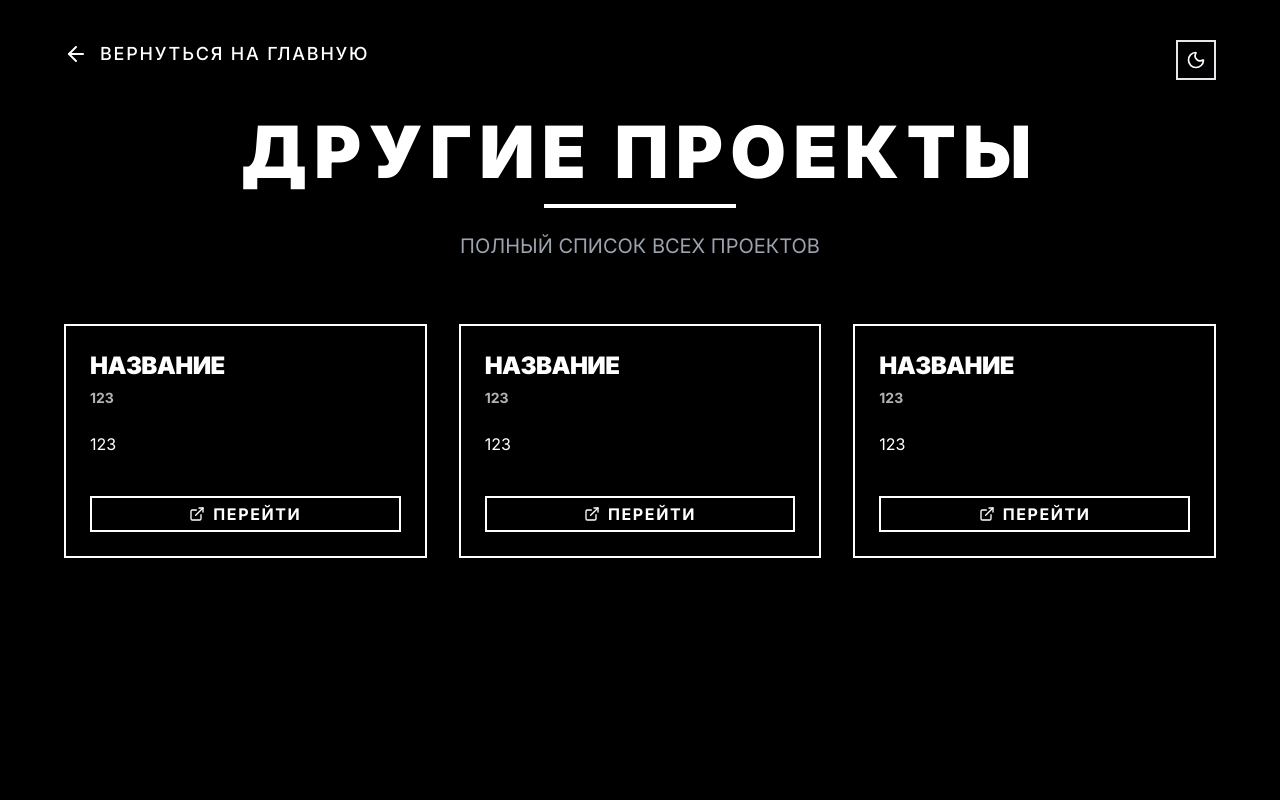
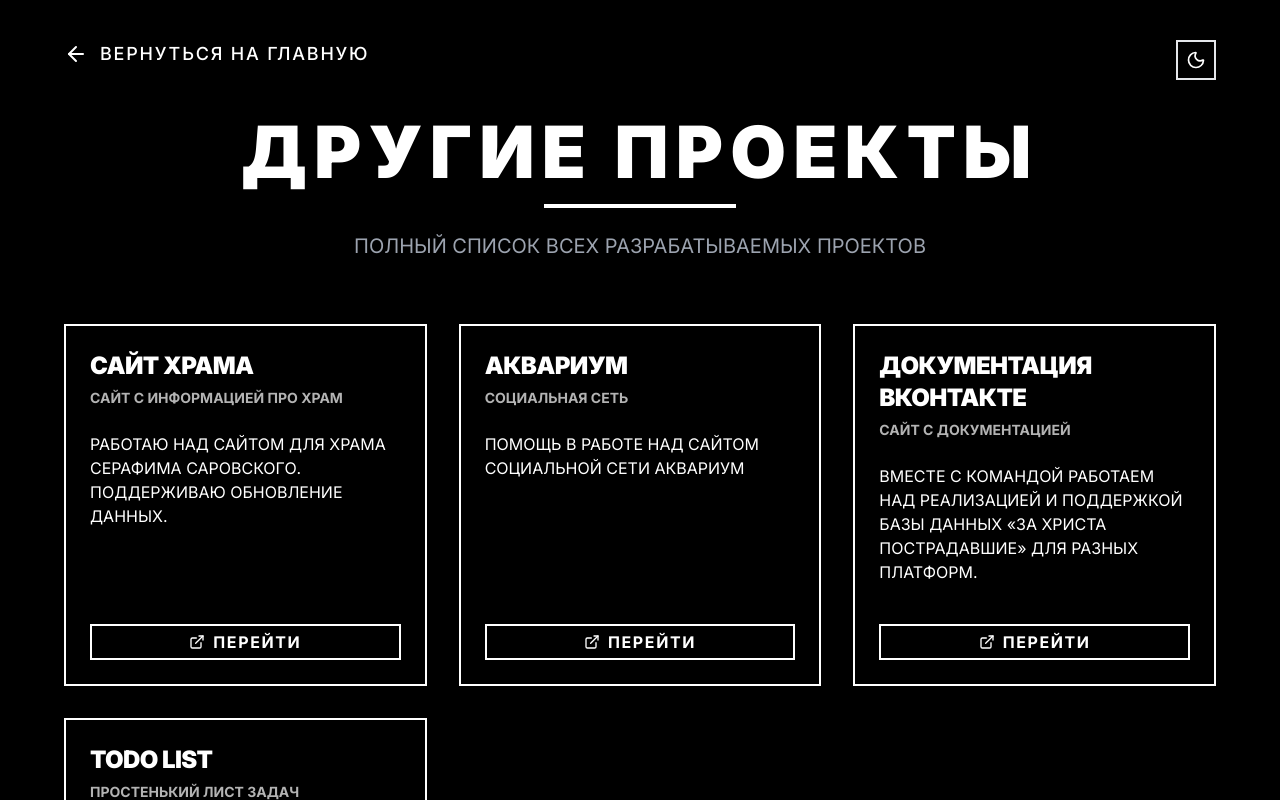
Before and after one commit to reDdboy/My_Lending, a React (Vite) app: page /projects in a window 1280 px wide. Built offline with nearby package versions, Linux system fonts and the light colour scheme.

Commit message:
Проекты перенесены в отдельный файл, на главной странице выводится 3 проекта

```diff
--- a/package.json
+++ b/package.json
@@ -11,6 +11,7 @@
     },
     "dependencies": {
         "@radix-ui/react-slot": "^1.2.4",
+        "@tailwindcss/line-clamp": "^0.4.4",
         "card": "^2.5.4",
         "class-variance-authority": "^0.7.1",
         "clsx": "^2.1.1",
--- a/src/App.tsx
+++ b/src/App.tsx
@@ -4,7 +4,7 @@ import Footer from './components/Footer/Footer';
 import Snow from './components/Snow/Snow';
 
 import Home from './pages/Home';
-import MoreProject from './pages/MoreProject';
+import MoreProject from "./pages/MoreProject";
 
 function App() {
     return (
--- a/src/components/Project/Project.tsx
+++ b/src/components/Project/Project.tsx
@@ -1,90 +1,13 @@
-import { Card, CardContent, CardDescription, CardFooter, CardHeader, CardTitle } from "@/components/ui/card"
-import { Button } from "@/components/ui/button"
-import { ExternalLink } from "lucide-react"
-import { useSpotlight } from "@/hooks/useSpotlight"
+import { SpotlightCard } from "../ProjectCard/ProjectCard";
+import { projects } from "@/data/projects"
 
-interface ProjectData {
-    title: string
-    subtitle: string
-    description: string
-    link: string
-    linkText: string
-    external?: boolean
+interface ProjectProps {
+    limit?: number
+    showOtherProjects?: boolean
 }
 
-function SpotlightCard({ project }: { project: ProjectData }) {
-    const { onMouseMove, onMouseLeave } = useSpotlight()
-
-    return (
-        <div
-            className="relative flex w-full h-full overflow-hidden"
-            onMouseMove={onMouseMove}
-            onMouseLeave={onMouseLeave}
-        >
-            {/* Световое пятно */}
-            <div
-                className="spotlight-effect pointer-events-none absolute z-10 rounded-full"
-                style={{
-                    width: "300px",
-                    height: "300px",
-                    transform: "translate(-50%, -50%)",
-                    opacity: 0,
-                    transition: "opacity 0.3s ease",
-                    background: "radial-gradient(circle, rgba(255,255,255,0.12) 0%, transparent 65%)",
-                }}
-            />
-
-            <Card className="flex flex-col w-full h-full border-2 border-black dark:border-white bg-white dark:bg-black shadow-[4px_4px_0_#000] dark:shadow-[4px_4px_0_#fff]">
-                <CardHeader>
-                    <CardTitle className="text-2xl font-black">{project.title}</CardTitle>
-                    <CardDescription className="font-bold">{project.subtitle}</CardDescription>
-                </CardHeader>
-                <CardContent className="flex-grow">
-                    <p>{project.description}</p>
-                </CardContent>
-                <CardFooter className="mt-auto pt-4">
-                    <Button asChild className="bg-white dark:bg-black text-black dark:text-white border-2 border-black dark:border-white hover:bg-gray-100 dark:hover:bg-gray-900 w-full py-4 text-base font-bold">
-                        <a
-                            href={project.link}
-                            {...(project.external !== false ? { target: "_blank", rel: "noopener noreferrer" } : {})}
-                            className="flex items-center justify-center gap-2 text-black dark:text-white"
-                        >
-                            <ExternalLink className="w-4 h-4" />
-                            {project.linkText}
-                        </a>
-                    </Button>
-                </CardFooter>
-            </Card>
-        </div>
-    )
-}
-
-function Project() {
-    const projects: ProjectData[] = [
-        {
-            title: "ДОКУМЕНТАЦИЯ ВКОНТАКТЕ",
-            subtitle: "Сайт с документацией",
-            description:
-                "Вместе с командой работаем над реализацией и поддержкой Базы Данных «За Христа Пострадавшие» для разных платформ.",
-            link: "https://vkfcsapp.pstgu.ru/",
-            linkText: "Перейти",
-        },
-        {
-            title: "Сайт Храма",
-            subtitle: "Сайт с информацией про храм",
-            description:
-                "Работаю над сайтом для Храма Серафима Саровского. Поддерживаю обновление данных.",
-            link: "https://hram.site.reddboy.ru",
-            linkText: "Перейти",
-        },
-        {
-            title: "Todo List",
-            subtitle: "Простенький лист задач",
-            description: "Сайт для добавления задач на день.",
-            link: "https://todo.reddboy.ru",
-            linkText: "Перейти",
-        },
-    ]
+function Project({ limit, showOtherProjects = true }: ProjectProps) {
+    const projectsToShow = limit ? projects.slice(0, limit) : projects;
 
     return (
         <section id="projects" className="container mx-auto px-4 py-20">
@@ -94,11 +17,11 @@ function Project() {
             </div>
 
             <div className="grid grid-cols-1 md:grid-cols-2 lg:grid-cols-3 gap-8 mb-20">
-                {projects.map((project, idx) => (
+                {projectsToShow.map((project, idx) => (
                     <SpotlightCard key={idx} project={project} />
                 ))}
             </div>
-
+            {showOtherProjects && (
                 <div className="max-w-3xl mx-auto">
                     <div className="flex items-center justify-center gap-4 mb-10">
                         <div className="h-px flex-1 bg-gradient-to-r from-transparent via-black to-black dark:via-white dark:to-white"></div>
@@ -108,7 +31,6 @@ function Project() {
                         <div className="h-px flex-1 bg-gradient-to-l from-transparent via-black to-black dark:via-white dark:to-white"></div>
                     </div>
 
-                {/* Одна широкая карточка с акцентом */}
                     <div className="flex justify-center">
                         <div className="w-full max-w-2xl transition-all duration-300">
                             <SpotlightCard
@@ -125,10 +47,9 @@ function Project() {
                         </div>
                     </div>
                 </div>
+            )}
         </section>
     )
 }
 
-export type { ProjectData }
-export { SpotlightCard }
 export default Project
--- /dev/null
+++ b/src/components/ProjectCard/ProjectCard.tsx
@@ -0,0 +1,64 @@
+import { Card, CardContent, CardDescription, CardFooter, CardHeader, CardTitle } from "@/components/ui/card"
+import { Button } from "@/components/ui/button"
+import { ExternalLink } from "lucide-react"
+import { useSpotlight } from "@/hooks/useSpotlight"
+
+export interface ProjectData {
+    title: string
+    subtitle: string
+    description: string
+    link: string
+    linkText: string
+    external?: boolean
+}
+
+// interface SpotlightCardProps {
+//     project: ProjectData
+// }
+
+export function SpotlightCard({ project }: { project: ProjectData }) {
+    const { onMouseMove, onMouseLeave } = useSpotlight()
+
+    return (
+        <div
+            className="relative flex w-full h-full overflow-hidden"
+            onMouseMove={onMouseMove}
+            onMouseLeave={onMouseLeave}
+        >
+            {/* Световое пятно */}
+            <div
+                className="spotlight-effect pointer-events-none absolute z-10 rounded-full"
+                style={{
+                    width: "300px",
+                    height: "300px",
+                    transform: "translate(-50%, -50%)",
+                    opacity: 0,
+                    transition: "opacity 0.3s ease",
+                    background: "radial-gradient(circle, rgba(255,255,255,0.12) 0%, transparent 65%)",
+                }}
+            />
+
+            <Card className="flex flex-col w-full h-full border-2 border-black dark:border-white bg-white dark:bg-black shadow-[4px_4px_0_#000] dark:shadow-[4px_4px_0_#fff]">
+                <CardHeader>
+                    <CardTitle className="text-2xl font-black">{project.title}</CardTitle>
+                    <CardDescription className="font-bold">{project.subtitle}</CardDescription>
+                </CardHeader>
+                <CardContent className="flex-grow">
+                    <p>{project.description}</p>
+                </CardContent>
+                <CardFooter className="mt-auto pt-4">
+                    <Button asChild className="bg-white dark:bg-black text-black dark:text-white border-2 border-black dark:border-white hover:bg-gray-100 dark:hover:bg-gray-900 w-full py-4 text-base font-bold">
+                        <a
+                            href={project.link}
+                            {...(project.external !== false ? { target: "_blank", rel: "noopener noreferrer" } : {})}
+                            className="flex items-center justify-center gap-2 text-black dark:text-white"
+                        >
+                            <ExternalLink className="w-4 h-4" />
+                            {project.linkText}
+                        </a>
+                    </Button>
+                </CardFooter>
+            </Card>
+        </div>
+    )
+}
--- /dev/null
+++ b/src/data/projects.ts
@@ -0,0 +1,35 @@
+import type { ProjectData } from "@/components/ProjectCard/ProjectCard"
+
+export const projects: ProjectData[] = [
+    {
+        title: "Сайт Храма",
+        subtitle: "Сайт с информацией про храм",
+        description:
+            "Работаю над сайтом для Храма Серафима Саровского. Поддерживаю обновление данных.",
+        link: "https://hram.site.reddboy.ru",
+        linkText: "Перейти",
+    },
+    {
+        title: "Аквариум",
+        subtitle: "Социальная сеть",
+        description:
+            "Помощь в работе над сайтом социальной сети Аквариум",
+        link: "https://aquarium.org.ru/welcome",
+        linkText: "Перейти",
+    },
+    {
+        title: "ДОКУМЕНТАЦИЯ ВКОНТАКТЕ",
+        subtitle: "Сайт с документацией",
+        description:
+            "Вместе с командой работаем над реализацией и поддержкой Базы Данных «За Христа Пострадавшие» для разных платформ.",
+        link: "https://vkfcsapp.pstgu.ru/",
+        linkText: "Перейти",
+    },
+    {
+        title: "Todo List",
+        subtitle: "Простенький лист задач",
+        description: "Сайт для добавления задач на день.",
+        link: "https://todo.reddboy.ru",
+        linkText: "Перейти",
+    },
+]
--- a/src/pages/Home.tsx
+++ b/src/pages/Home.tsx
@@ -18,7 +18,7 @@ function Home() {
             <About />
 
             {/* Блок с проектами */}
-            <Project />
+            <Project limit={3} showOtherProjects={true} />
 
             {/* Блок с технологиями */}
             <Tech />
--- a/src/pages/MoreProject.tsx
+++ b/src/pages/MoreProject.tsx
@@ -2,36 +2,10 @@ import { ArrowLeft } from "lucide-react"
 import { Link } from "react-router-dom"
 import ThemeToggle from "../components/ThemeToggle/ThemeToggle"
 
-import { SpotlightCard } from "../components/Project/Project"
+import { SpotlightCard } from "@/components/ProjectCard/ProjectCard";
+import { projects } from "@/data/projects";
 
-export default function MoreProject() {
-    const moreProjects = [
-        {
-            title: "Название",
-            subtitle: "123",
-            description: "123",
-            link: "https://example.com/project1",
-            linkText: "Перейти",
-            external: true,
-        },
-        {
-            title: "Название",
-            subtitle: "123",
-            description: "123",
-            link: "https://example.com/project2",
-            linkText: "Перейти",
-            external: true,
-        },
-        {
-            title: "Название",
-            subtitle: "123",
-            description: "123",
-            link: "https://example.com/project3",
-            linkText: "Перейти",
-            external: true,
-        },
-    ];
-
+function MoreProject() {
     return (
         <section className="min-h-screen py-10 px-4 bg-white dark:bg-black">
             <div className="container mx-auto max-w-6xl">
@@ -53,13 +27,13 @@ export default function MoreProject() {
                     </h1>
                     <div className="h-1 w-48 mx-auto bg-black dark:bg-white mb-6"></div>
                     <p className="text-xl text-gray-600 dark:text-gray-400 max-w-2xl mx-auto">
-                        Полный список всех проектов
+                        Полный список всех разрабатываемых проектов
                     </p>
                 </div>
 
                 {/* Карточки с spotlight-эффектом */}
                 <div className="grid grid-cols-1 md:grid-cols-2 lg:grid-cols-3 gap-8">
-                    {moreProjects.map((project, idx) => (
+                    {projects.map((project, idx) => (
                         <SpotlightCard key={idx} project={project} />
                     ))}
                 </div>
@@ -67,3 +41,5 @@ export default function MoreProject() {
         </section>
     );
 }
+
+export default MoreProject;
--- a/tailwind.config.js
+++ b/tailwind.config.js
@@ -57,5 +57,9 @@ export default {
             }
         }
     },
-    plugins: [require("tailwindcss-animate")],
+    plugins: [
+        require("tailwindcss-animate"),
+        require('@tailwindcss/line-clamp'),
+    ],
+
 }
```
Lines whose indentation alone changed are shown as unchanged.
